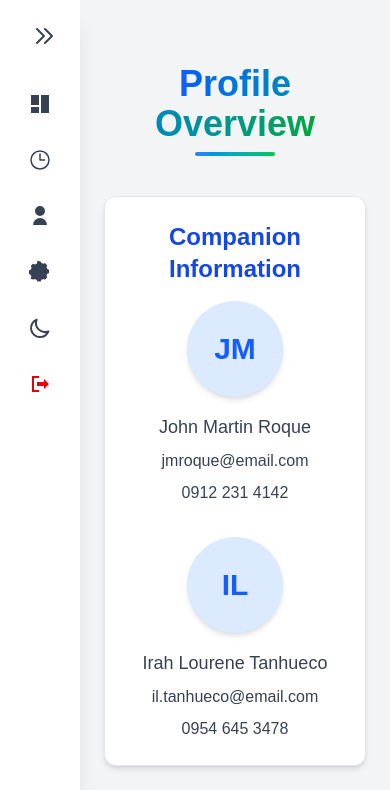
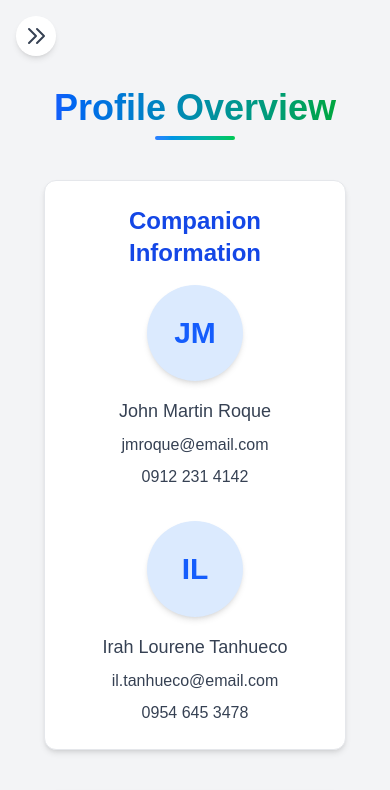
Before and after one commit to johnmartinroque/InsideOut, a React (Vite) app in the folder InsideOutFE/: page /profile in a window 390 px wide. Shown: the top 790 px of the page. Built offline with nearby package versions, Linux system fonts and the light colour scheme; no server answers; sample sign-in values are in the browser's storage.

Commit message:
floating sidebar for mobile view

```diff
--- a/InsideOutFE/src/App.jsx
+++ b/InsideOutFE/src/App.jsx
@@ -78,10 +78,12 @@ function App() {
 
         <main
           className={`flex-1 flex flex-col transition-all duration-300 ${
-            user ? "pl-20" : "pl-0"
+            user
+              ? "pl-20 max-[426px]:pl-0 max-[426px]:pt-18"
+              : "pl-0"
           }`}
         >
-          <div className="flex-1">
+          <div className={`flex-1 ${user ? "max-[426px]:px-5" : ""}`}>
             <Routes>
               <Route path="/" element={user ? <Home /> : <LandingPage />} />
 
--- a/InsideOutFE/src/components/SideBar.jsx
+++ b/InsideOutFE/src/components/SideBar.jsx
@@ -27,9 +27,11 @@ function SideBar({ isExpanded, setIsExpanded }) {
 
   return (
     <div
-      className={`fixed top-0 left-0 h-screen transition-all duration-300 bg-white shadow-xl z-50 flex flex-col p-4 text-gray-700 ${
-        isExpanded ? "w-64" : "w-20"
-      }`}
+      className={`fixed top-0 left-0 h-screen transition-all duration-300 z-50 flex flex-col p-4
+        ${isExpanded
+          ? "w-64 bg-white shadow-xl text-gray-700"
+          : "w-20 bg-white shadow-xl text-gray-700 max-[426px]:w-12 max-[426px]:bg-transparent max-[426px]:shadow-none"
+        }`}
     >
       {/* Header: Logo and Toggle Arrow */}
       <div className="flex items-center justify-between mb-6">
@@ -48,7 +50,11 @@ function SideBar({ isExpanded, setIsExpanded }) {
 
         <button
           onClick={() => setIsExpanded(!isExpanded)}
-          className="p-2 rounded-full hover:bg-gray-100 transition-colors ml-auto"
+          className={`p-2 rounded-full transition-colors ml-auto
+            ${isExpanded
+              ? "hover:bg-gray-100"
+              : "hover:bg-gray-100 max-[426px]:bg-white max-[426px]:shadow-md"
+            }`}
         >
           {/* Arrow Icon - rotates based on state */}
           <svg
@@ -68,7 +74,9 @@ function SideBar({ isExpanded, setIsExpanded }) {
         </button>
       </div>
 
-      <nav className="flex flex-col gap-2 text-base font-normal overflow-hidden">
+      <nav className={`flex flex-col gap-2 text-base font-normal overflow-hidden
+        ${!isExpanded ? "max-[426px]:hidden" : "flex"}`}
+      >
         {/* Dashboard */}
         <button
           onClick={() => navigate("/")}
--- a/InsideOutFE/src/screens/Profile.jsx
+++ b/InsideOutFE/src/screens/Profile.jsx
@@ -6,7 +6,7 @@ import ElderlyInformation from "../components/profile/ElderlyInformation";
 
 function Profile() {
   return (
-    <div className="min-h-screen bg-gray-100 flex flex-col items-center justify-start py-16 px-6">
+    <div className="min-h-screen bg-gray-100 flex flex-col items-center justify-start py-4 md:py-16 px-6">
       {/* Page Title */}
       <h1 className="text-4xl md:text-5xl font-extrabold mb-10 text-gray-800 text-center relative">
         <span className="text-transparent bg-clip-text bg-gradient-to-r from-blue-600 to-green-600">
```
